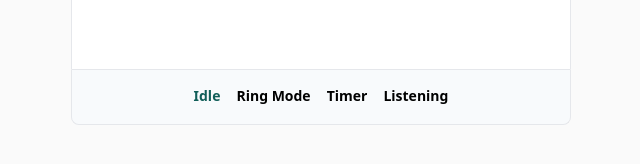
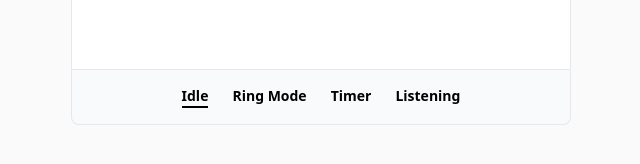
Before and after one commit to NikoSoder/dynamic-island, a React (Vite) app: page / in a window 1280 px wide. Shown: the part 218-382 px from the top of the page, without its empty margins (319-959 px from the left). Built offline with nearby package versions, Linux system fonts and the light colour scheme.

Commit message:
Add styling to active tab

```diff
--- a/src/App.css
+++ b/src/App.css
@@ -56,6 +56,7 @@ body {
   }
 }
 
+/* Tabs animations */
 .button-hover {
   color: #000;
 }
@@ -72,3 +73,8 @@ body {
 .button-hover:hover::after {
   width: 100%;
 }
+
+.button-hover.active::after {
+  width: 100%;
+  transition: none;
+}
--- a/src/App.tsx
+++ b/src/App.tsx
@@ -9,7 +9,7 @@ const App = () => {
   const [active, setActive] = useState("Idle");
   const getButtonClass = (buttonType: string) =>
     active === buttonType
-      ? "button-hover text-sm font-semibold text-teal-800"
+      ? "button-hover text-sm font-semibold active"
       : "button-hover text-sm font-semibold";
 
   return (
@@ -21,7 +21,7 @@ const App = () => {
           {active === "Timer" && <Timer />}
           {active === "Listening" && <Listening />}
         </div>
-        <div className="flex justify-center gap-4 rounded-b-lg border-x border-b bg-slate-50 p-4">
+        <div className="flex justify-center gap-6 rounded-b-lg border-x border-b bg-slate-50 p-4">
           <button
             onClick={() => setActive("Idle")}
             className={getButtonClass("Idle")}
```
